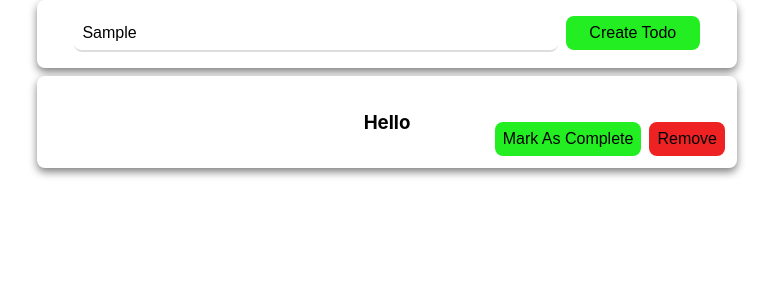
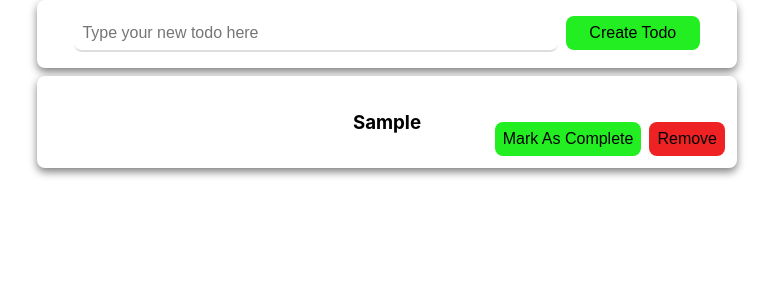
Before and after one commit to anushal14/to-redux, a React (Create React App) app: page / in a window 1280 px wide. Both pictures are taken after typing "Sample" into the empty fields and a click on the button "Create Todo". Shown: the top 300 px of the page, without its empty margins (253-1026 px from the left). Built offline with nearby package versions, Linux system fonts and the light colour scheme.

Commit message:
implemented redux

```diff
--- a/package.json
+++ b/package.json
@@ -8,7 +8,9 @@
     "@testing-library/user-event": "^13.5.0",
     "react": "^18.2.0",
     "react-dom": "^18.2.0",
+    "react-redux": "^8.0.4",
     "react-scripts": "5.0.1",
+    "redux": "^4.2.0",
     "web-vitals": "^2.1.4"
   },
   "scripts": {
--- a/src/index.js
+++ b/src/index.js
@@ -2,16 +2,12 @@ import React from 'react';
 import ReactDOM from 'react-dom/client';
 import './index.css';
 import App from './App';
-import reportWebVitals from './reportWebVitals';
+import { Provider } from 'react-redux';
+import { configureStore } from './store';
 
 const root = ReactDOM.createRoot(document.getElementById('root'));
 root.render(
-  <React.StrictMode>
+  <Provider store={configureStore()}>
     <App />
-  </React.StrictMode>
+  </Provider>
 );
-
-// If you want to start measuring performance in your app, pass a function
-// to log results (for example: reportWebVitals(console.log))
-// or send to an analytics endpoint. Learn more: https://bit.ly/CRA-vitals
-reportWebVitals();
--- /dev/null
+++ b/src/store.js
@@ -0,0 +1,8 @@
+import {createStore,combineReducers} from 'redux'
+import { todos } from './todos/reducers';
+
+const reducers = {todos}
+
+const rootReducer = combineReducers(reducers);
+
+export const configureStore = () => createStore(rootReducer);
--- a/src/todos/NewTodoForm.js
+++ b/src/todos/NewTodoForm.js
@@ -1,7 +1,9 @@
 import React, { useState } from 'react';
 import './NewTodoForm.css'
+import { connect } from 'react-redux';
+import { createTodo } from './actions';
 
-const NewTodoForm = () => {
+const NewTodoForm = ({ todos, onCreatePressed }) => {
     const [inputValue, setInputValue] = useState('')
 
     return (
@@ -12,9 +14,26 @@ const NewTodoForm = () => {
                 value={inputValue}
                 onChange={(e) => { setInputValue(e.target.value) }}
                 placeholder='Type your new todo here' />
-            <button className='new-todo-button'>Create Todo</button>
+            <button
+                className='new-todo-button'
+                onClick={() => {
+                    const isDuplicate = todos.some(todo => todo.text === inputValue)
+                    if (!isDuplicate) {
+                        onCreatePressed(inputValue)
+                        setInputValue("")
+                    }
+
+                }}
+            >Create Todo</button>
         </div>
     )
 }
+const mapStateToProps = state => ({
+    todos: state.todos
+})
 
-export default NewTodoForm;
+const mapDispatchToProps = dispatch => ({
+    onCreatePressed: text => dispatch(createTodo(text))
+})
+
+export default connect(mapStateToProps, mapDispatchToProps)(NewTodoForm);
--- a/src/todos/TodoList.js
+++ b/src/todos/TodoList.js
@@ -2,14 +2,24 @@ import React from 'react';
 import './TodoList.css'
 import TodoListItem from './TodoListItem';
 import NewTodoForm from './NewTodoForm';
+import { connect } from 'react-redux';
+import { removeTodo } from './actions';
 
-const TodoList = ({ todos=[{text:'Hello'}] }) => {
+const TodoList = ({ todos=[],onRemovePressed }) => {
     return (
         <div className='list-wrapper'>
             <NewTodoForm/>
-            {todos.map(todo => <TodoListItem todo={todo} />)}
+            {todos.map(todo => <TodoListItem todo={todo} onRemovePressed={onRemovePressed}/>)}
         </div>
     )
 }
 
-export default TodoList;
+const mapStateToProps = state => ({
+    todos: state.todos
+})
+
+const mapDispatchToProps = dispatch => ({
+    onRemovePressed: text => dispatch(removeTodo(text))
+})
+
+export default connect(mapStateToProps,mapDispatchToProps)(TodoList);
--- a/src/todos/TodoListItem.js
+++ b/src/todos/TodoListItem.js
@@ -1,14 +1,15 @@
 import React from 'react';
 import './TodoListItem.css'
 
-const TodoListItem = ({ todo }) => {
+const TodoListItem = ({ todo,onRemovePressed }) => {
 
     return (
         <div className='todo-item-container'>
             <h3>{todo.text}</h3>
             <div className='buttons-container'>
                 <button className='completed-button'>Mark As Complete</button>
-                <button className='remove-button'>Remove</button>
+                <button className='remove-button'
+                onClick={()=>{onRemovePressed(todo.text)}}>Remove</button>
             </div>
         </div>
     )
--- /dev/null
+++ b/src/todos/actions.js
@@ -0,0 +1,11 @@
+export const CREATE_TODO = 'CREATE_TODO';
+export const createTodo = (text) =>({
+    type:CREATE_TODO,
+    payload:{text}
+});
+
+export const REMOVE_TODO = 'REMOVE_TODO';
+export const removeTodo = (text) =>({
+    type:REMOVE_TODO,
+    payload:{text}
+});
--- /dev/null
+++ b/src/todos/reducers.js
@@ -0,0 +1,15 @@
+import { CREATE_TODO, REMOVE_TODO } from "./actions"
+export const todos = (state = [], action) => {
+    switch (action.type) {
+        case CREATE_TODO: {
+            const { text } = action.payload;
+            const newTodo = { text, isCompleted: false }
+            return state.concat(newTodo)
+        }
+        case REMOVE_TODO: {
+            const { text } = action.payload;
+            return state.filter(todo => todo.text !== text)
+        }
+        default: return state
+    }
+}
```
Also changed, not shown: 1 other file (tests, documents, lock files or other folders).
